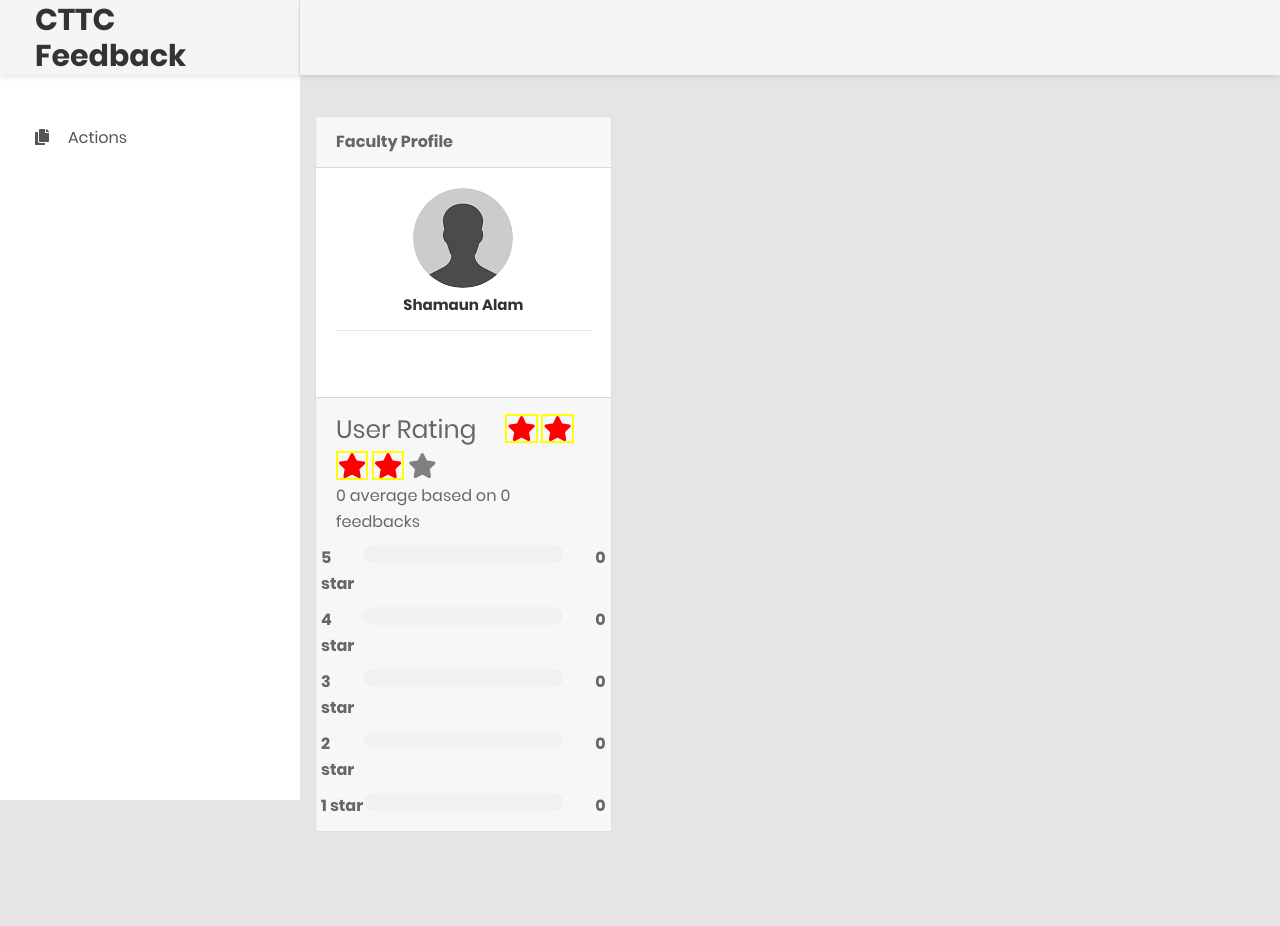
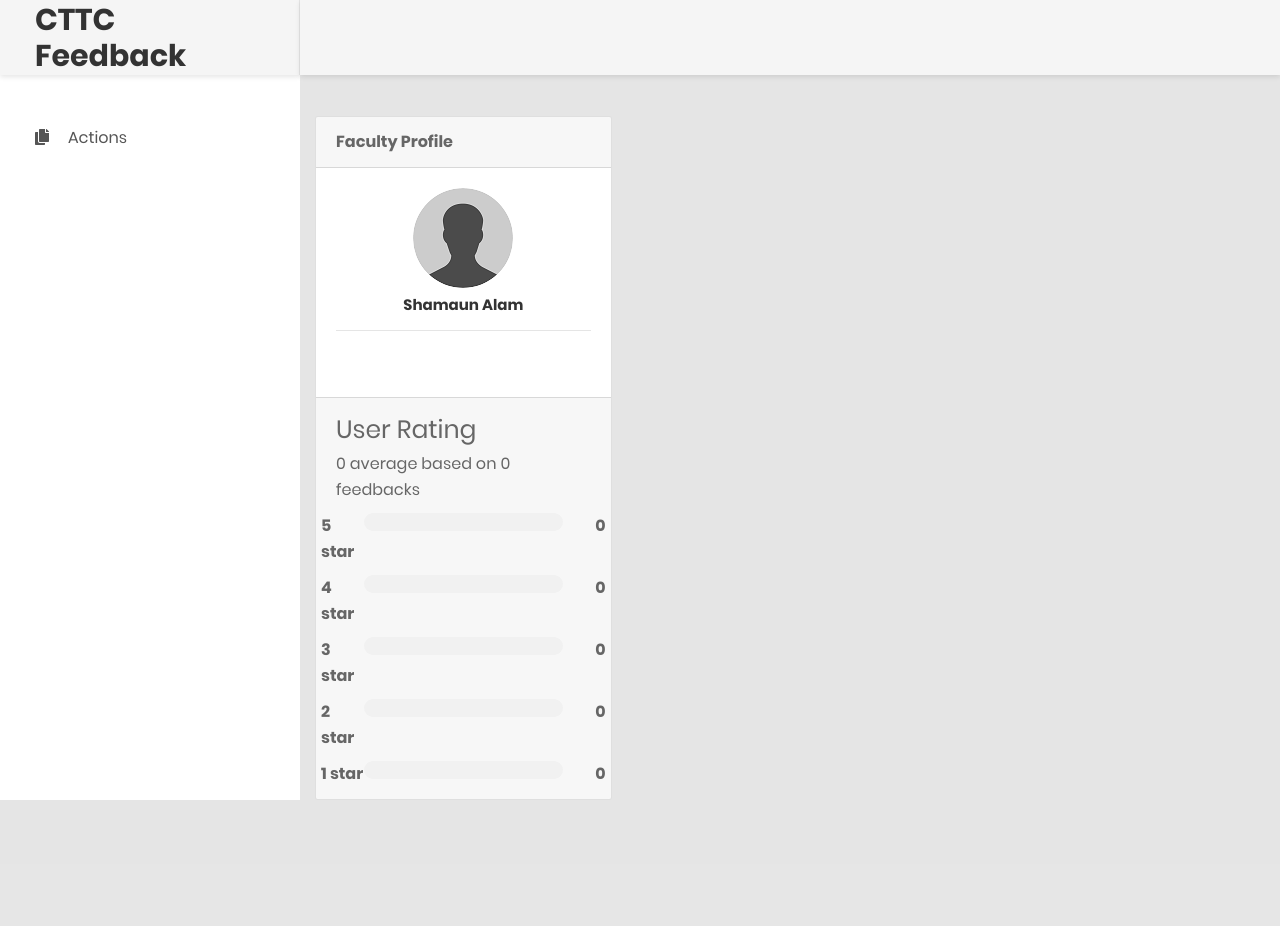
Before and after one commit to shamaunalam/Feedback, a Django app: a page that uses templates/EmployeeProfile.html in a window 1280 px wide. After the commit the page ends 800 px from the top, so only its background shows below. Run offline with Django 3.2, Linux system fonts and the light colour scheme; a user stored in the database is signed in; data comes from the database, SQL or seed files in the repository; some libraries are stand-ins or nearby versions.

Commit message:
twenty-third commit

```diff
--- a/Employee/views.py
+++ b/Employee/views.py
@@ -270,7 +270,7 @@ def employeeProfile(request,pk):
         else:
             avg = 0
             star_percent = [0 for i in count_stars]
-        context = {"count_stars":count_stars,'total_stars':total_stars,'star_percent':star_percent,'avg':avg,'pro':pro}
+        context = {"count_stars":count_stars,'total_stars':total_stars,'star_percent':star_percent,'avg':avg,'flag':[1 for i in range(int(avg))],'pro':pro}
         return render(request,'EmployeeProfile.html',context)
     except User.DoesNotExist or FeedBack.DoesNotExist:
         messages.add(request,"feedback for user {} does not exist".format(pk))
--- a/templates/EmployeeProfile.html
+++ b/templates/EmployeeProfile.html
@@ -104,11 +104,9 @@
                                     <div class="card-footer">
 
                                                 <span class="rateHeader">User Rating</span>
+                                                {% for i in flag %}
                                                 <span class="fa fa-star rated"></span>
-                                                <span class="fa fa-star rated"></span>
-                                                <span class="fa fa-star rated"></span>
-                                                <span class="fa fa-star rated"></span>
-                                                <span class="fa fa-star"></span>
+                                                {% endfor %}
                                                 <p>{{avg}} average based on {{total_stars}} feedbacks</p>
                                                 <div class="row">
                                                 <div class="data">
```
